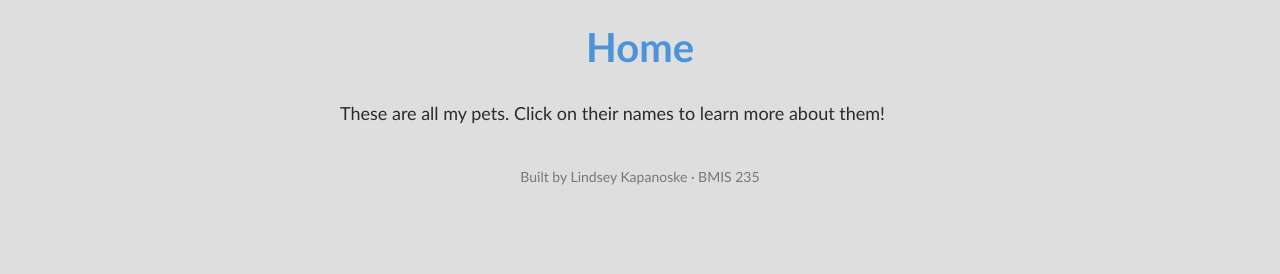
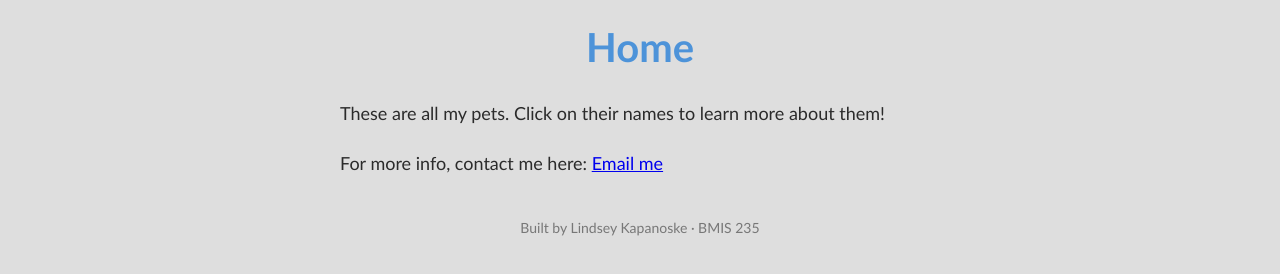
Before and after one commit to lkapanoske/bmis235-html-3, a plain HTML site: page index.html in a window 1280 px wide. Shown: the part 90-364 px from the top of the page. Drawn offline with Linux system fonts and the light colour scheme.

Commit message:
Add contact information paragraph to index.html

```diff
--- a/index.html
+++ b/index.html
@@ -30,6 +30,8 @@
 
 <h1>Home</h1>
 <p>These are all my pets. Click on their names to learn more about them!</p>
+  <p>For more info, contact me here: <a href="mailto:lkapanoske@zagmail.gonzaga.edu">Email me<a/>
+  </p>
 
 <!-- ===== SAVE THIS SPACE ==============================================
      This box is empty on purpose. Leave it here. We will use it later.
```
